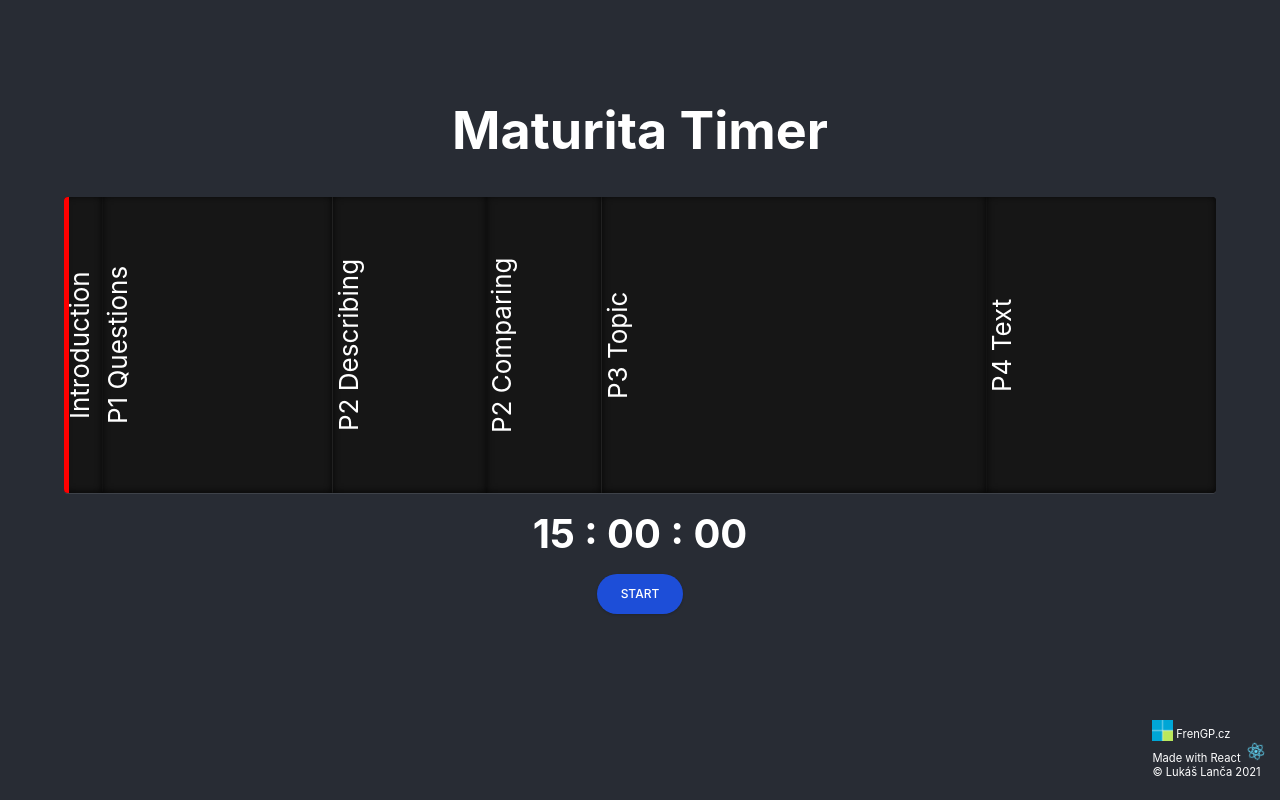
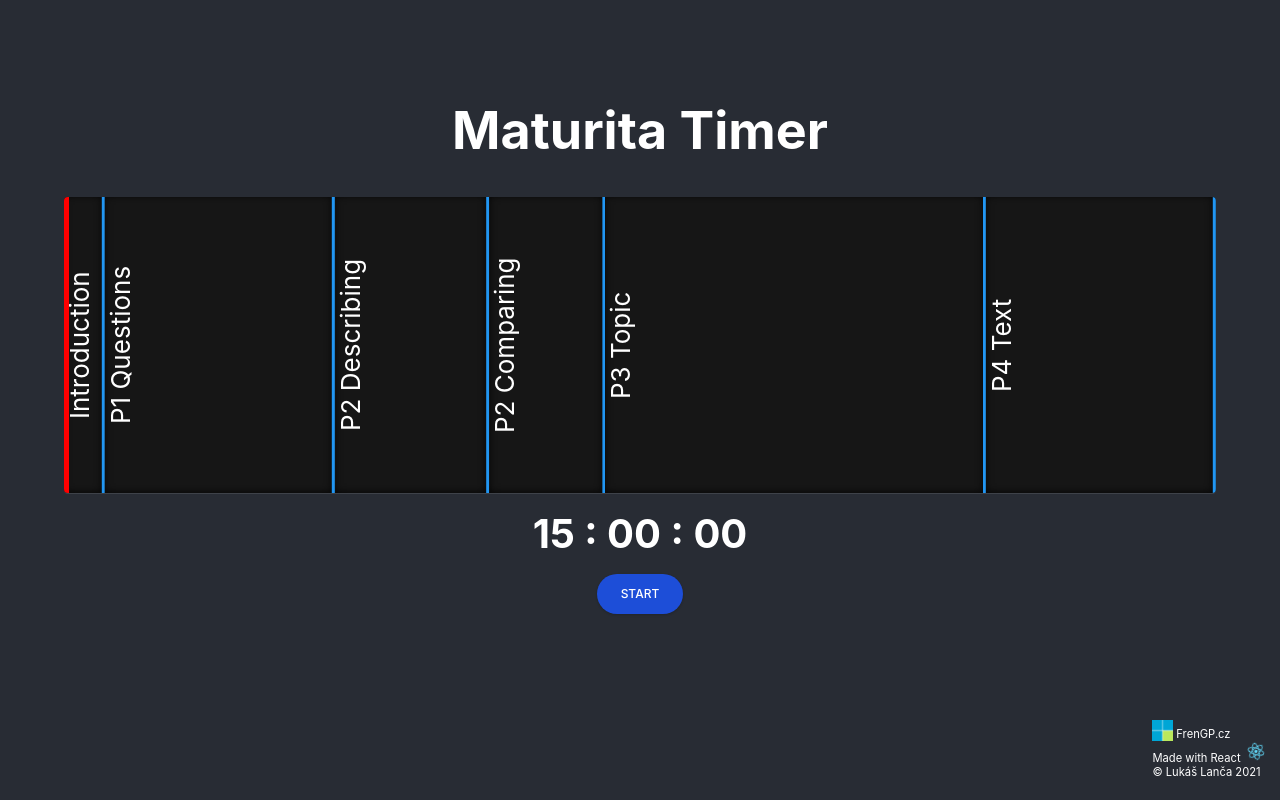
Before and after one commit to Luky584/MaturitaTimerFrenGP, a React (Create React App) app: page / in a window 1280 px wide. Built offline with nearby package versions, Linux system fonts and the light colour scheme.

Commit message:
Changed colors as-requested

```diff
--- a/src/App.css
+++ b/src/App.css
@@ -80,6 +80,8 @@ h1 {
   box-shadow: rgba(255, 255, 255, 0.1) 0 1px 0, rgba(0, 0, 0, 0.8) 0 1px 7px 0px inset;
   writing-mode: tb-rl;
   transform: rotate(180deg);
+  border-left-style: solid;
+  border-color: #2196f3;
 }
 
 .progressbar {
```
